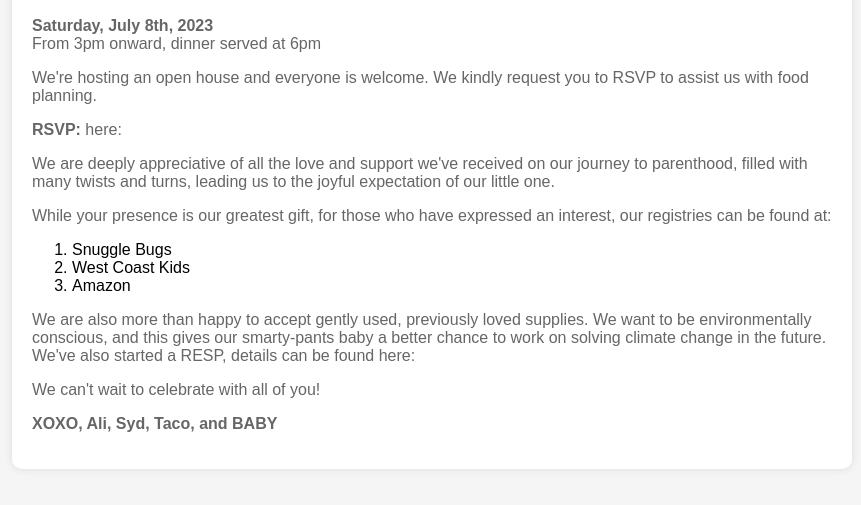
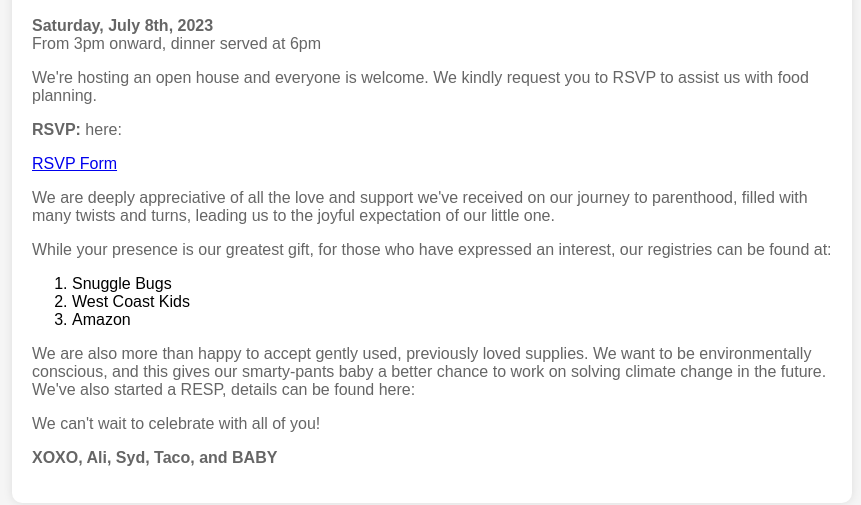
Before and after one commit to akhanf/baby-shower, a plain HTML site: page index.html in a window 1280 px wide. Shown: the part 179-684 px from the top of the page, without its empty margins (208-1069 px from the left). Drawn offline with Linux system fonts and the light colour scheme.

Commit message:
Update index.html

```diff
--- a/index.html
+++ b/index.html
@@ -41,6 +41,7 @@
         From 3pm onward, dinner served at 6pm</p>
         <p>We're hosting an open house and everyone is welcome. We kindly request you to RSVP to assist us with food planning.</p>
         <p><strong>RSVP:</strong> here:</p>
+        <a href="https://docs.google.com/forms/d/e/1FAIpQLSfCpz2i9c8GO6LCJt3rWX6JC3PVnUaBV9wMRKn_pJDkjt50LA/viewform?usp=sf_link" title="RSVP">RSVP Form</a>
         <p>We are deeply appreciative of all the love and support we've received on our journey to parenthood, filled with many twists and turns, leading us to the joyful expectation of our little one.</p>
         <p>While your presence is our greatest gift, for those who have expressed an interest, our registries can be found at:
         <ol>
```
